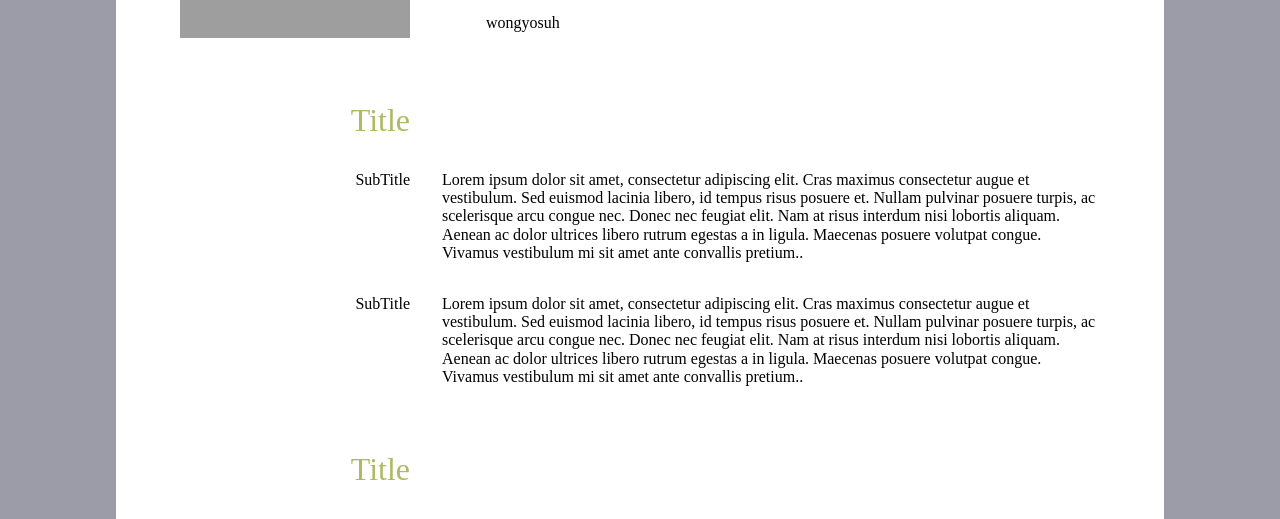
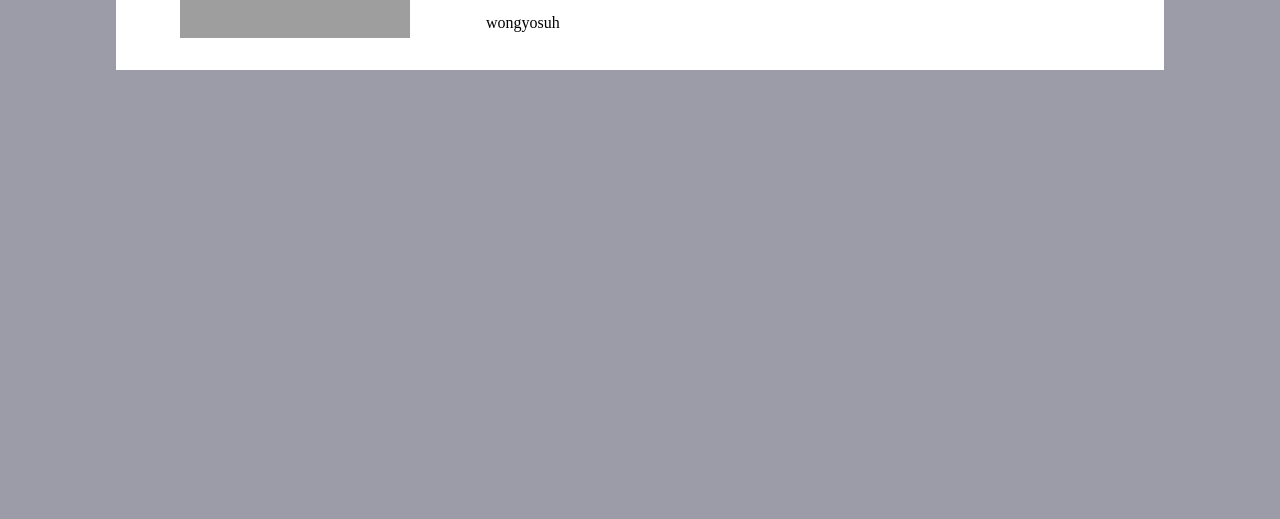
Before and after one commit to Shubidumdu/my-resume, a Svelte app: page / in a window 1280 px wide. Shown: the part 277-796 px from the top of the page. Built offline with nearby package versions, Linux system fonts and the light colour scheme; grey boxes are pictures that could not be loaded; some icons are missing; the HTML template or start-up script is replaced by a standard one; a web font is replaced by a local one.

Commit message:
Refactor Section & Container

```diff
--- a/src/App.svelte
+++ b/src/App.svelte
@@ -1,13 +1,9 @@
 <script>
   import 'normalize.css';
   import Profile from './components/Profile.svelte';
-  import Section from './components/Section.svelte';
 </script>
 
 <Profile />
-<Section />
-<Section />
-<Section />
 
 <style lang="scss">
   @font-face {
--- a/src/components/Container.svelte
+++ b/src/components/Container.svelte
@@ -1,6 +1,6 @@
-<section class="container">
+<article class="container">
   <slot />
-</section>
+</article>
 
 <style lang="scss">
   .container {
--- a/src/components/Section.svelte
+++ b/src/components/Section.svelte
@@ -1,40 +1,25 @@
 <script>
   import Container from './Container.svelte';
   import Grid from './Grid.svelte';
+
+  export let title;
+  export let contents;
 </script>
 
 <Container>
   <Grid>
-    <header class="title">Title</header>
+    <header class="title">{title}</header>
   </Grid>
+  {#each contents as { title, content }}
     <section class="item">
       <Grid>
-      <header>SubTitle</header>
+        <header>{title}</header>
         <section>
-        Lorem ipsum dolor sit amet, consectetur adipiscing elit. Cras maximus
-        consectetur augue et vestibulum. Sed euismod lacinia libero, id tempus
-        risus posuere et. Nullam pulvinar posuere turpis, ac scelerisque arcu
-        congue nec. Donec nec feugiat elit. Nam at risus interdum nisi lobortis
-        aliquam. Aenean ac dolor ultrices libero rutrum egestas a in ligula.
-        Maecenas posuere volutpat congue. Vivamus vestibulum mi sit amet ante
-        convallis pretium..
+          {content}
         </section>
       </Grid>
     </section>
-  <section class="item">
-    <Grid>
-      <header>SubTitle</header>
-      <section>
-        Lorem ipsum dolor sit amet, consectetur adipiscing elit. Cras maximus
-        consectetur augue et vestibulum. Sed euismod lacinia libero, id tempus
-        risus posuere et. Nullam pulvinar posuere turpis, ac scelerisque arcu
-        congue nec. Donec nec feugiat elit. Nam at risus interdum nisi lobortis
-        aliquam. Aenean ac dolor ultrices libero rutrum egestas a in ligula.
-        Maecenas posuere volutpat congue. Vivamus vestibulum mi sit amet ante
-        convallis pretium..
-      </section>
-    </Grid>
-  </section>
+  {/each}
 </Container>
 
 <style lang="scss">
```
Lines whose indentation alone changed are shown as unchanged.
